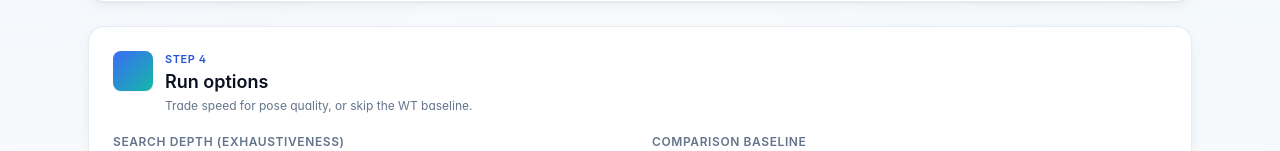
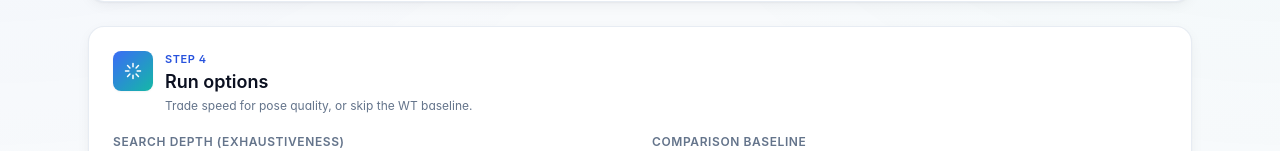
Before and after one commit to arashtadi/liganx, a React (Vite) app in the folder frontend/: page /new in a window 1280 px wide. Shown: the part 1203-1354 px from the top of the page. Built offline with nearby package versions, Linux system fonts and the light colour scheme; no server answers; a web font is replaced by a local one.

Commit message:
fix(frontend): add missing icon prop to Step 4 (production TS build)

```diff
--- a/frontend/src/pages/NewJobPage.tsx
+++ b/frontend/src/pages/NewJobPage.tsx
@@ -555,7 +555,7 @@ export default function NewJobPage() {
       </Step>
 
       {/* ── Run options ────────────────────────────────────────────────── */}
-      <Step n={4} title="Run options" subtitle="Trade speed for pose quality, or skip the WT baseline.">
+      <Step n={4} icon={<Sparkles />} title="Run options" subtitle="Trade speed for pose quality, or skip the WT baseline.">
         <div className="grid grid-cols-1 lg:grid-cols-2 gap-6">
           {/* Exhaustiveness picker — three buttons, single-select */}
           <div>
```
